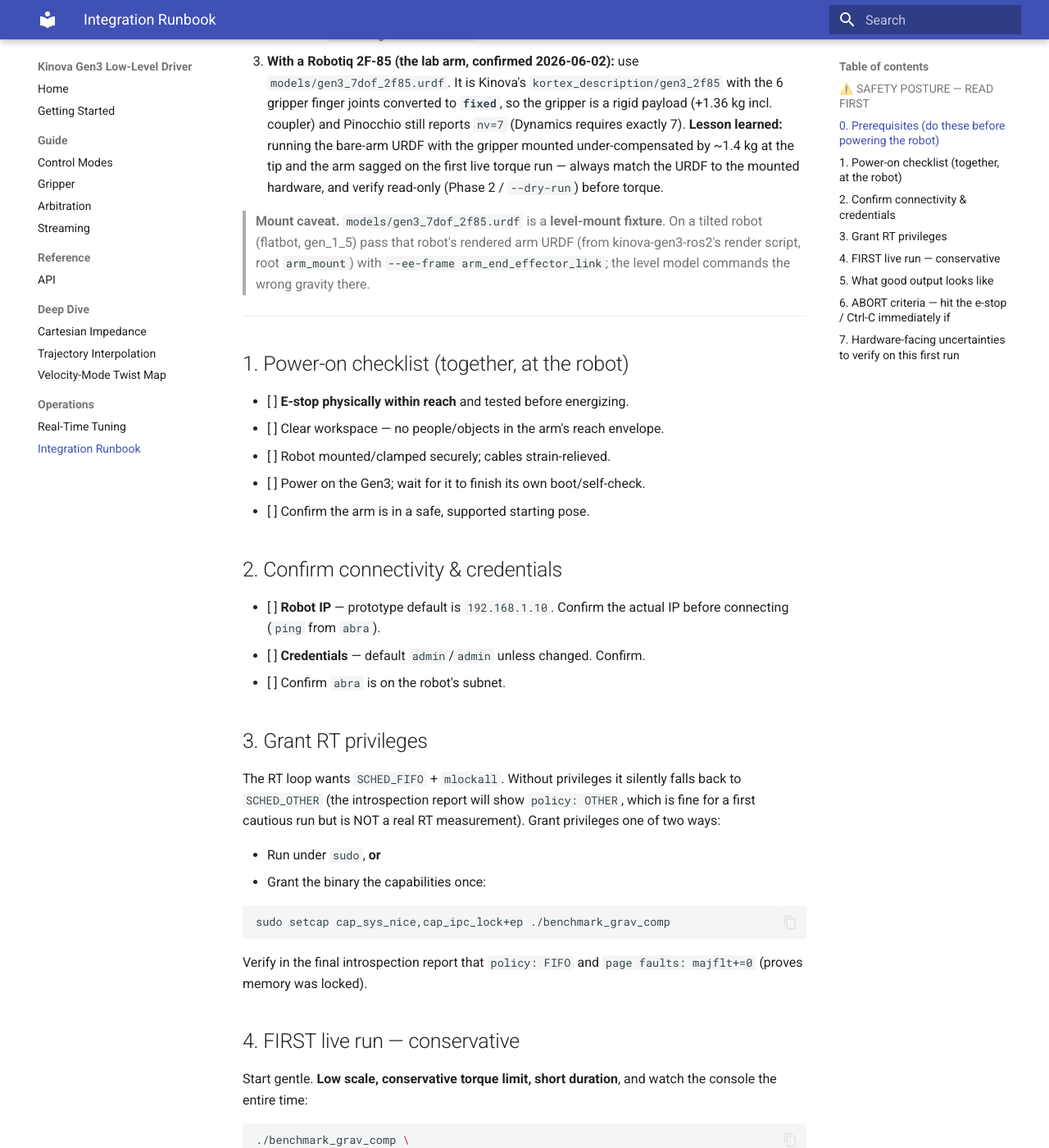
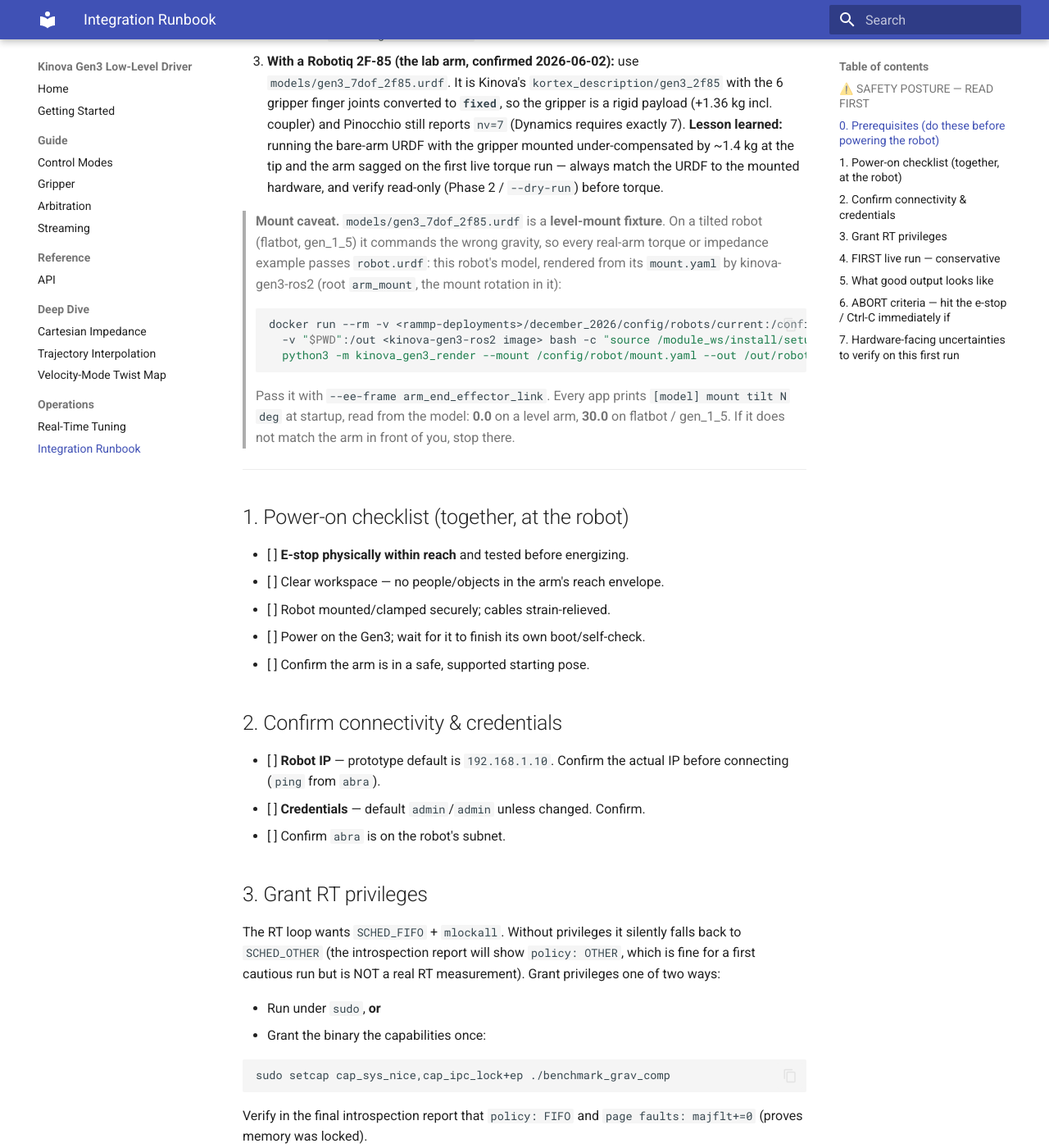
Before and after one commit to rammp-org/kinova-gen3-driver, an MkDocs documentation site: the page built from docs/integration-runbook.md, in a window 1280 px wide and 1400 px high, scrolled down 1599 px. Shown: the whole window at 82% size. Built offline with MkDocs 1.6.1 and Material for MkDocs 9.7.7, drawn with Linux system fonts in a browser that asks for light colours; some of the changed text lies outside the part shown.

Commit message:
fix(apps,docs): print the model's mount tilt; real-arm examples use robot.urdf
Review of #81 (S1). Requiring --urdf removed the silent level default, but
every real-arm torque/impedance example still passed the level fixture, so it
became a copy-paste default: pasted on flatbot, it applies level gravity to
the tilted arm -- the failure this PR removes.

- Every app prints "[model] mount tilt N deg" right after the model validates
  and before any connection, read from the model (0.0 level, 30.0 flatbot).
- --ip torque/impedance examples (joint_torque_check, stream_check, grav-comp
  static check, runbook first run, README teleop, getting-started dry-run, app
  headers) pass robot.urdf --ee-frame arm_end_effector_link. The runbook's
  mount caveat says how to render robot.urdf and to check the tilt line.
  --sim and position/velocity-mode examples keep the fixture: KORTEX position
  mode, no gravity commanded.
- grav_comp_static_check's example passed a scalar --torque-limit 15, which
  broadcasts past the wrist's 9 N*m rating; now 20,20,20,20,7,7,7 as the runbook.

Verified on abra (Pinocchio 3.9.0 CI set): 394/394 tests; the startup line reads
30.0 on a rendered flatbot model and 0.0 on dojo's.

Co-Authored-By: Claude Opus 5.5 <noreply@anthropic.com>

````diff
--- a/docs/integration-runbook.md
+++ b/docs/integration-runbook.md
@@ -79,9 +79,20 @@ load-bearing. An **e-stop must be within reach** for the entire session.
 <a id="mount-caveat"></a>
 
 > **Mount caveat.** `models/gen3_7dof_2f85.urdf` is a **level-mount fixture**. On a
-> tilted robot (flatbot, gen_1_5) pass that robot's rendered arm URDF (from
-> kinova-gen3-ros2's render script, root `arm_mount`) with
-> `--ee-frame arm_end_effector_link`; the level model commands the wrong gravity there.
+> tilted robot (flatbot, gen_1_5) it commands the wrong gravity, so every real-arm
+> torque or impedance example passes `robot.urdf`: this robot's model, rendered from
+> its `mount.yaml` by kinova-gen3-ros2 (root `arm_mount`, the mount rotation in it):
+>
+> ```sh
+> docker run --rm -v <rammp-deployments>/december_2026/config/robots/current:/config/robot:ro \
+>   -v "$PWD":/out <kinova-gen3-ros2 image> bash -c "source /module_ws/install/setup.bash && \
+>   python3 -m kinova_gen3_render --mount /config/robot/mount.yaml --out /out/robot.urdf"
+> ```
+>
+> Pass it with `--ee-frame arm_end_effector_link`. Every app prints
+> `[model] mount tilt N deg` at startup, read from the model: **0.0** on a level
+> arm, **30.0** on flatbot / gen_1_5. If it does not match the arm in front of you,
+> stop there.
 
 ---
 
@@ -125,7 +136,7 @@ watch the console the entire time:
 ```sh
 ./benchmark_grav_comp \
   --ip 192.168.1.10 \
-  --urdf ../models/gen3_7dof.urdf --ee-frame end_effector_link \
+  --urdf robot.urdf --ee-frame arm_end_effector_link \
   --rate 1000 \
   --scale 0.5 \
   --torque-limit 20,20,20,20,7,7,7 \
````
Also changed, not shown: CHANGELOG.md (+11 -3 lines), README.md (+5 -3 lines), docs/getting-started.md (+4 -2 lines), docs/integration/grav_comp_static_check.md (+5 -3 lines), docs/integration/joint_torque_check.md (+6 -4 lines), docs/integration/stream_check.md (+8 -6 lines), 10 other files.
